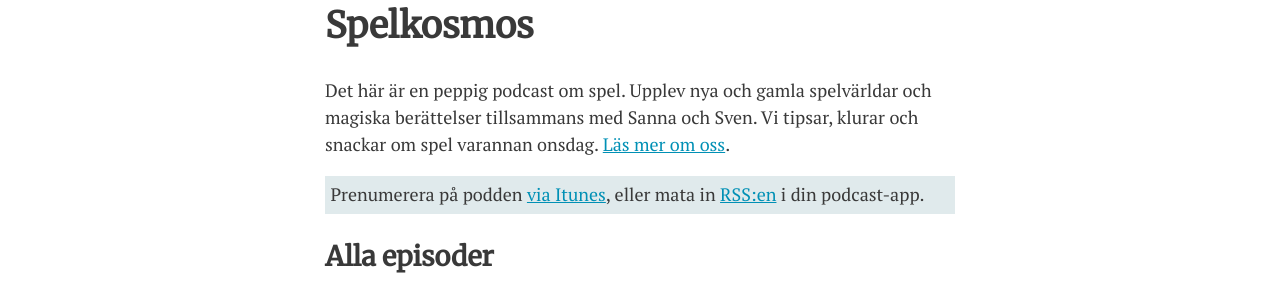
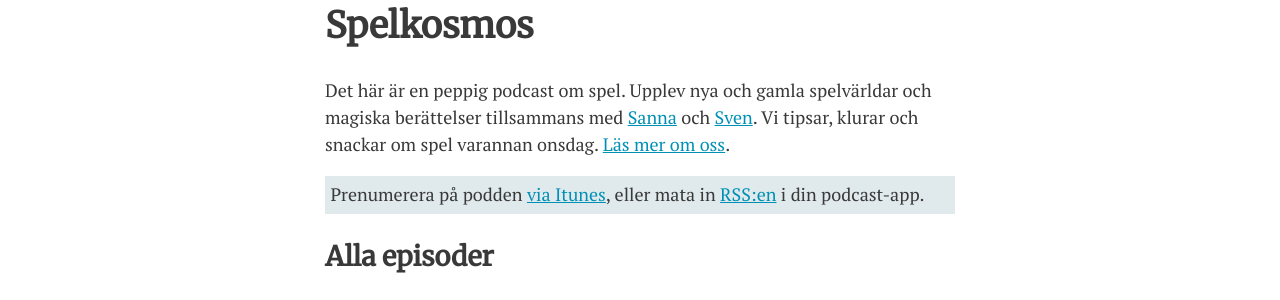
Before and after one commit to svendahlstrand/spelkosmos.se, a Jekyll site: the page built from index.md, in a window 1280 px wide. Shown: the part 282-582 px from the top of the page. Built offline with Jekyll 4.4.1, drawn with Linux system fonts in a browser that asks for light colours; part of the change alters nothing that is shown.

Commit message:
Add links on home page.

```diff
--- a/index.md
+++ b/index.md
@@ -3,7 +3,7 @@
 
 # Spelkosmos
 
-Det här är en peppig podcast om spel. Upplev nya och gamla spelvärldar och magiska berättelser tillsammans med Sanna och Sven. Vi tipsar, klurar och snackar om spel varannan onsdag. [Läs mer om oss][1].
+Det här är en peppig podcast om spel. Upplev nya och gamla spelvärldar och magiska berättelser tillsammans med [Sanna][4] och [Sven][5]. Vi tipsar, klurar och snackar om spel varannan onsdag. [Läs mer om oss][1].
 
 <p class="highlight" markdown="1">Prenumerera på podden [via Itunes][2], eller mata in [RSS:en][3] i din podcast-app.</p>
 
@@ -49,3 +49,5 @@ Det här är en peppig podcast om spel. Upplev nya och gamla spelvärldar och ma
 [1]: /om-oss/
 [2]: https://itunes.apple.com/se/podcast/spelkosmos/id1074034373
 [3]: http://spelkosmos.se/itunes.rss
+[4]: http://sannalund.se/
+[5]: https://svendahlstrand.se/
```
